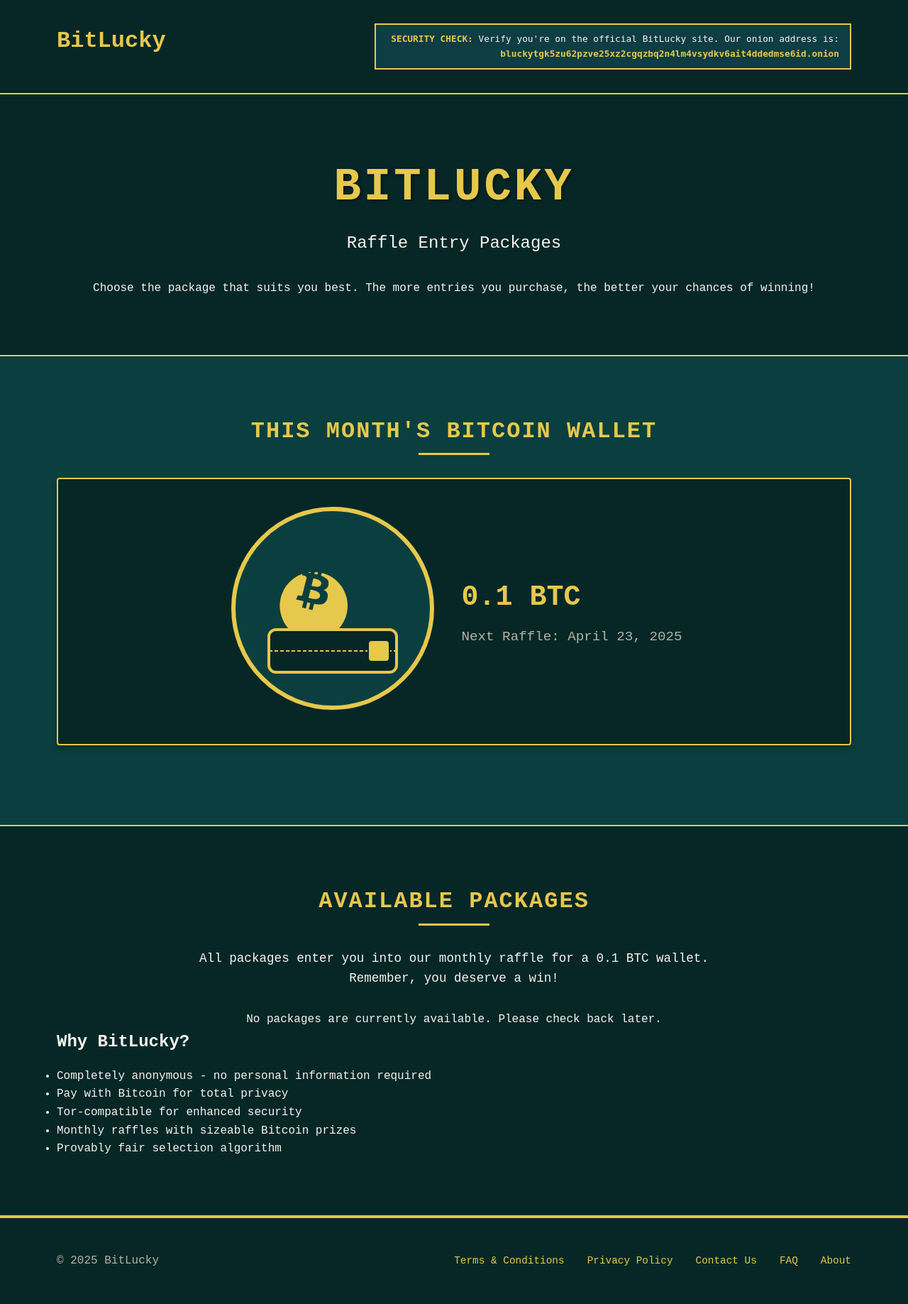
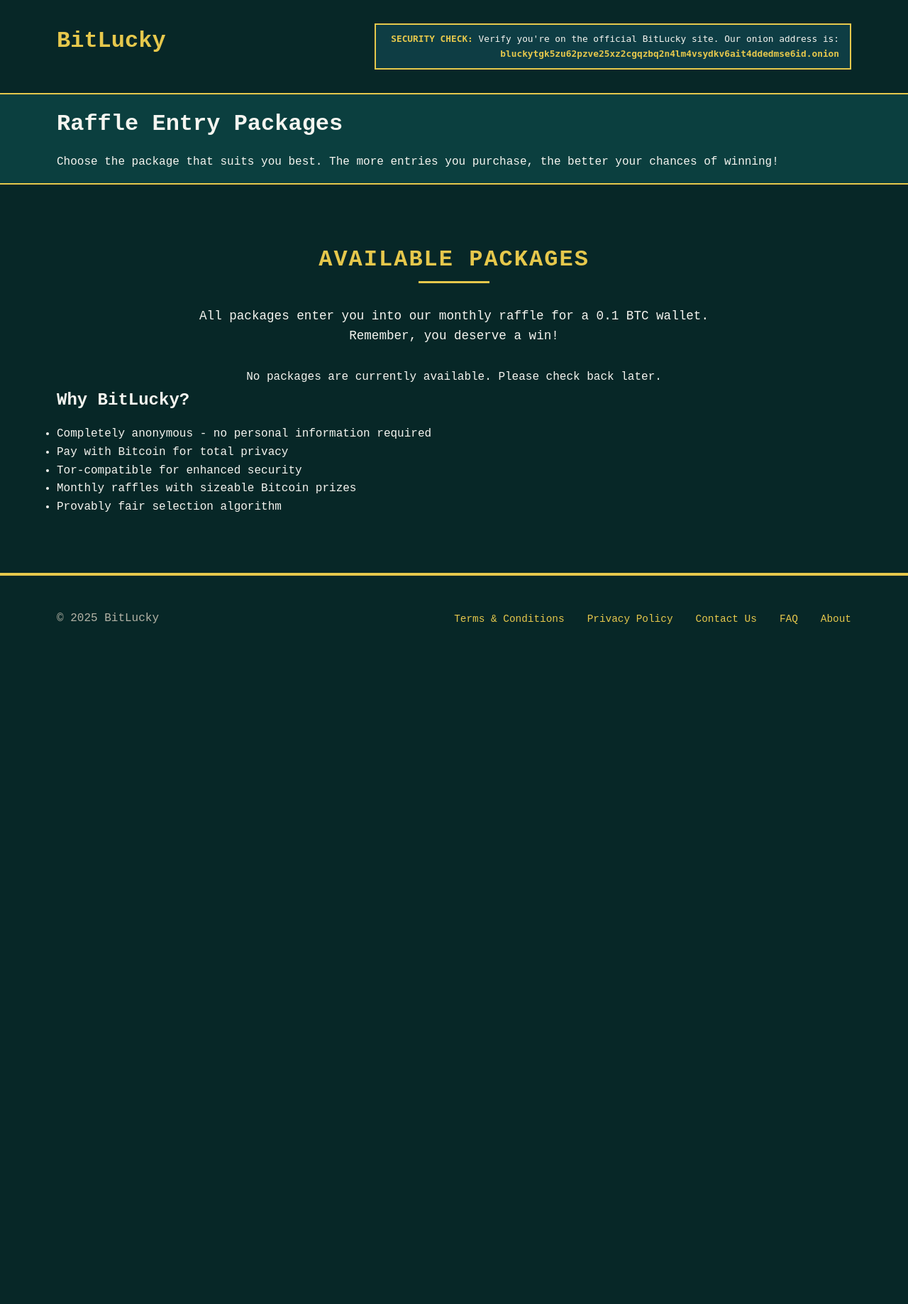
Before and after one commit to ifilmahd/nolad, a Flask app: template templates/packages.html in a window 1280 px wide. Shown: the whole page at 71% size. After the commit the page ends 879 px from the top, so only its background shows below. Run offline with Flask 3, Linux system fonts and the light colour scheme; the template is opened without the code that fills it, so the values that code supplies are empty.

Commit message:
Remove hero section and wallet centerpiece from package pages.
Replit-Commit-Author: Agent
Replit-Commit-Session-Id: fbac3dab-fa00-4edd-9481-71b2d3dea151
Replit-Commit-Screenshot-Url: https://storage.googleapis.com/screenshot-production-us-central1/dc6b95d1-2ab9-4921-be80-ff4458fd6ce2/eeeea134-a1c7-4901-8363-67bb51c4c337.jpg

```diff
--- a/templates/packages.html
+++ b/templates/packages.html
@@ -19,30 +19,12 @@
         </div>
     </div>
 
-    <!-- Hero Section -->
-    <header class="hero">
+    <header>
         <div class="container">
-            <h1 class="hero-title">BitLucky</h1>
-            <p class="hero-tagline">Raffle Entry Packages</p>
+            <h1>Raffle Entry Packages</h1>
             <p>Choose the package that suits you best. The more entries you purchase, the better your chances of winning!</p>
         </div>
     </header>
-
-    <!-- Wallet Centerpiece -->
-    <section class="wallet-centerpiece">
-        <div class="container">
-            <h2 class="section-title">This Month's Bitcoin Wallet</h2>
-            <div class="wallet-display">
-                <div class="wallet-image">
-                    <img src="{{ url_for('static', filename='images/bitcoin-wallet.svg') }}" alt="Bitcoin Wallet" width="300" height="300">
-                </div>
-                <div class="wallet-info">
-                    <div class="balance">0.1 BTC</div>
-                    <div class="raffle-date">Next Raffle: April 23, 2025</div>
-                </div>
-            </div>
-        </div>
-    </section>
 
     <!-- Raffle Packages -->
     <section class="raffle-packages">
```
Also changed, not shown: templates/package_detail.html (+2 -20 lines).
